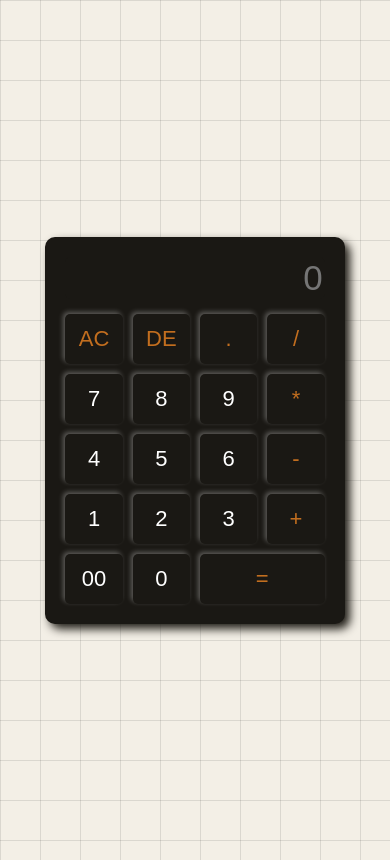
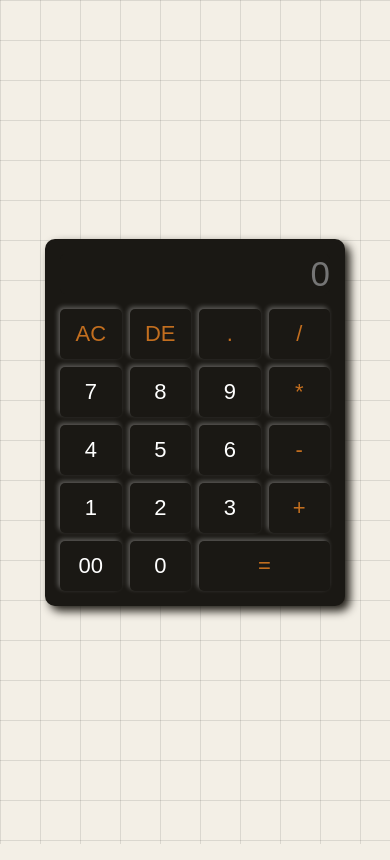
Before and after one commit to veshkunu/calculator-app, a plain HTML site: page index.html in a window 390 px wide. Drawn offline with Linux system fonts and the light colour scheme.

Commit message:
Responsive fixed

```diff
--- a/style.css
+++ b/style.css
@@ -1,3 +1,8 @@
+*{
+    margin:0;
+    padding:0;
+    box-sizing:border-box;
+}
 body{
     background-color: #f3efe6;
     background-image:
@@ -106,9 +111,11 @@
         width:80%;
         max-width:300px;
         margin:auto;
+        padding:15px;
     }
     button{
         height:50px;
+        width:100%;
     }
     body{
         min-height: 100vh;
@@ -117,4 +124,10 @@
         width:100%;
         box-sizing:border-box;
     }
+    .button-container{
+        gap:8px;
+    }
+    body{
+        overflow-x:hidden;
+    }
 }
```
